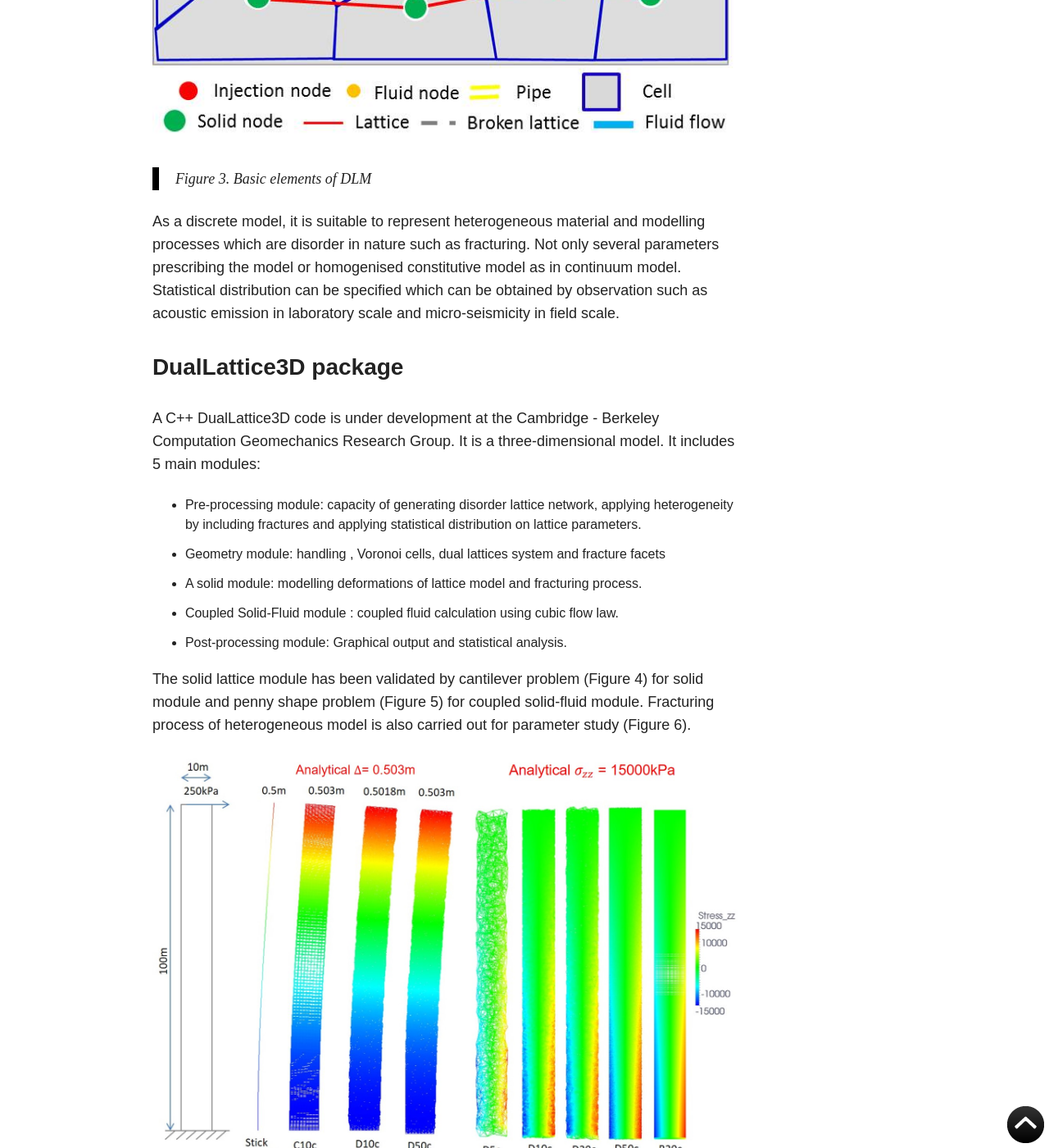
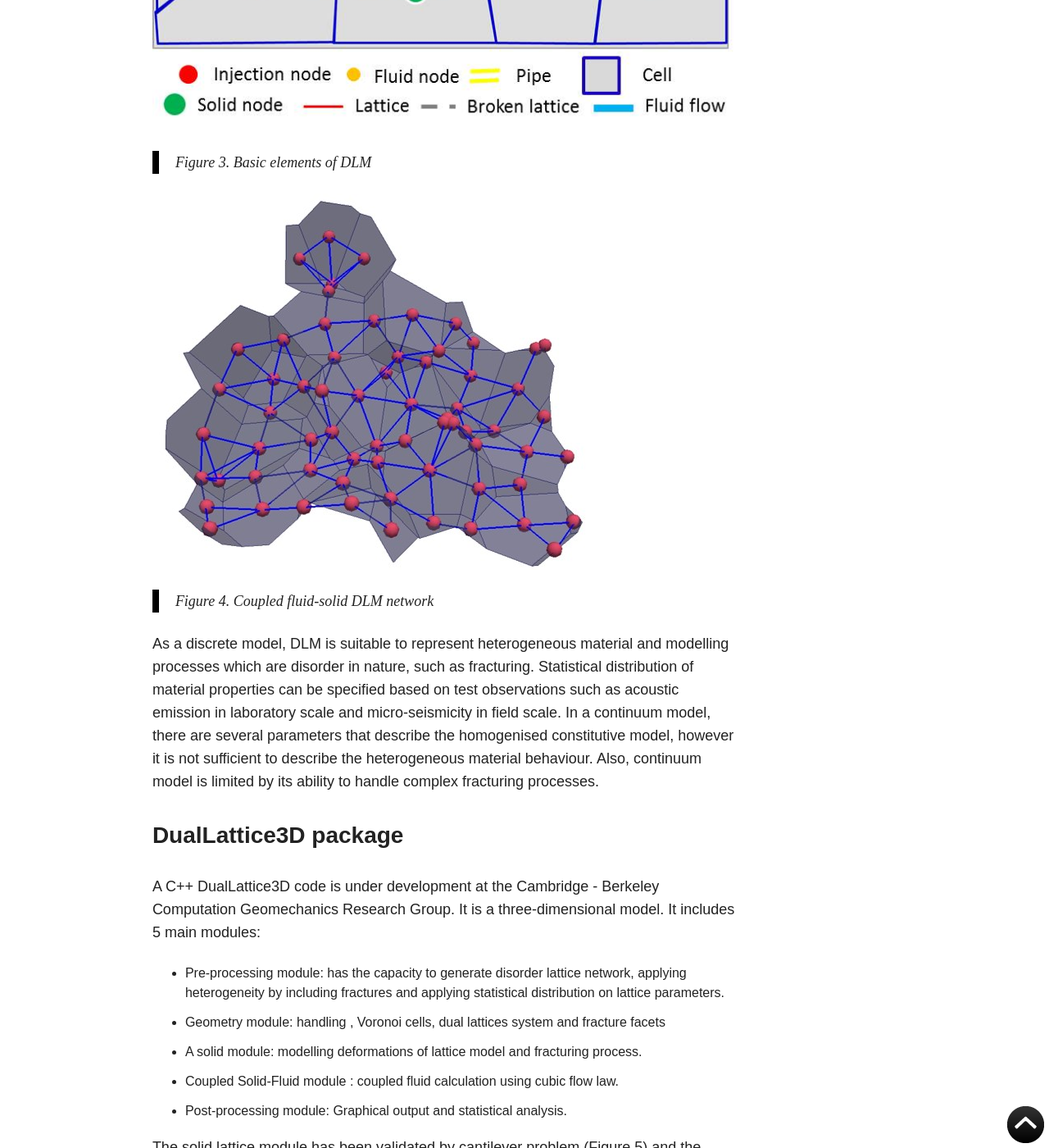
Before and after one commit to cb-geo/cb-geo.github.io, a Jekyll site: the page built from _posts/research_areas/2017-04-17-dlm.md, in a window 1280 px wide and 1400 px high, scrolled down 3041 px. Shown: the whole window at 82% size. Built offline with Jekyll 4.4.1, drawn with Linux system fonts in a browser that asks for light colours; nearby versions of some CDN libraries; some of the changed text lies outside the part shown.

Commit message:
:art: DLM updated text and figure

```diff
--- a/_posts/research_areas/2017-04-17-dlm.md
+++ b/_posts/research_areas/2017-04-17-dlm.md
@@ -14,8 +14,7 @@ date: 2017-04-17T11:50:00+01:00
 
 ## Dual Lattice Element Method
 
-### Introduction
-In geomaterial, particular rock, is multi-scales and multi-physics in nature (Figure 1). Dual Lattice Model (DLM) is a novel technique by coupling solid lattice system and fluid lattice system (Figure 2). It also models fracturing process in multi-scale heterogeneous material, in particular, highly challenging hydraulic fracturing problem.
+Geomaterials, particular rocks, are multi-scale and multi-physics in nature (Figure 1). Dual Lattice Model (DLM) is a novel technique which involves coupling the solid lattice system and  thefluid lattice system (Figure 2) to model the multi-physics problem. DLM is capable of modelling the fracturing process in multi-scale heterogeneous material, in particular, highly challenging hydraulic fracturing problem.
 
 ![Figure 1. Multiscale modelling using DLM]({{site.url}}/images/cb-geo/research/lem/multi-scale.jpg)
 > Figure 1. Multiscale modelling using DLM
@@ -23,41 +22,45 @@ In geomaterial, particular rock, is multi-scales and multi-physics in nature (Fi
 ![Figure 2. Dual Lattice Method (DLM)]({{site.url}}/images/cb-geo/research/lem/dlm.jpg)
 > Figure 2. Dual Lattice Method (DLM)
 
-Figure 3 shows the basic elements of DLM: cells, lattices and nodes. 3D solid material sub-divided into cells by Voronoi tessellation. Solid lattice is a 3D representation of solid material while fluid lattice is a 2D representation of fracture flow. The model simplifies a multi-physics 3D problem into 1D lattice network. They are fully coupled and geometrically inter-dependent (Figure 3). The fracture surface, which is solid cell facets is represented by fluid node and their conductivity by fluid lattice. By such simplification, it has the capacity to handle multi-scale simulation.
+Figure 3 shows the basic elements of DLM: cells, lattices and nodes. A 3D solid material is sub-divided into cells by Voronoi tessellation. Solid lattices are a 3D representation of the solid material while the fluid lattice is a 2D representation of the fracture flow. The model simplifies a 3D multi-physics problem into 1D lattice network. The fluid and solid lattice networks are fully coupled and geometrically inter-dependent (Figure 4). The fracture surface, which is solid cell facets is represented by fluid node and their conductivity by fluid lattice. By such simplification, it has the capacity to handle multi-scale simulation.
 
 ![Figure 3. Basic elements of DLM)]({{site.url}}/images/cb-geo/research/lem/dlm-elements.jpg)
 > Figure 3. Basic elements of DLM
 
-As a discrete model, it is suitable to represent heterogeneous material and modelling processes which are disorder in nature such as fracturing. Not only several parameters prescribing the model or homogenised constitutive model as in continuum model. Statistical distribution can be specified which can be obtained by observation such as acoustic emission in laboratory scale and micro-seismicity in field scale.
+
+![Figure 4. Coupled fluid-solid DLM network)]({{site.url}}/images/cb-geo/research/lem/fluid-network.jpg)
+> Figure 4. Coupled fluid-solid DLM network
+
+As a discrete model, DLM is suitable to represent heterogeneous material and modelling processes which are disorder in nature, such as fracturing. Statistical distribution of material properties can be specified based on test observations such as acoustic emission in laboratory scale and micro-seismicity in field scale. In a continuum model, there are several parameters that describe the homogenised constitutive model, however it is not sufficient to describe the heterogeneous material behaviour. Also, continuum model is limited by its ability to handle complex fracturing processes.
 
 ### DualLattice3D package
 
 A C++ DualLattice3D code is under development at the Cambridge - Berkeley Computation Geomechanics Research Group. It is a three-dimensional model. It includes 5 main modules:
 
-* Pre-processing module: capacity of generating disorder lattice network, applying heterogeneity by including fractures and applying statistical distribution on lattice parameters.
+* Pre-processing module: has the capacity to generate disorder lattice network, applying heterogeneity by including fractures and applying statistical distribution on lattice parameters.
 * Geometry module: handling , Voronoi cells, dual lattices system and fracture facets
 * A solid module: modelling deformations of lattice model and fracturing process.
 * Coupled Solid-Fluid module : coupled fluid calculation using cubic flow law.
 * Post-processing module: Graphical output and statistical analysis.
 
-The solid lattice module has been validated by cantilever problem (Figure 4) for solid module and penny shape problem (Figure 5) for coupled solid-fluid module. Fracturing process of heterogeneous model is also carried out for parameter study (Figure 6).
+The solid lattice module has been validated by cantilever problem (Figure 5) and the penny shape problem (Figure 6) for coupled solid-fluid module. A parametric study of the fracturing process of heterogenous model is also carried out (Figure 7).
 
-![Figure 4. Validation of DLM: Cantilever beam)]({{site.url}}/images/cb-geo/research/lem/cantilever.jpg)
-> Figure 4. Validation of DLM: Cantilever beam
+![Figure 5. Validation of DLM: Cantilever beam)]({{site.url}}/images/cb-geo/research/lem/cantilever.jpg)
+> Figure 5. Validation of DLM: Cantilever beam
 
-![Figure 5. Validation of DLM: Penny shaped crack)]({{site.url}}/images/cb-geo/research/lem/penny.jpg)
-> Figure 5. Validation of DLM: Penny shaped crack
+![Figure 6. Validation of DLM: Penny shaped crack)]({{site.url}}/images/cb-geo/research/lem/penny.jpg)
+> Figure 6. Validation of DLM: Penny shaped crack
 
 A highly efficient parallelised preconditioned Conjugate Gradient Method which has capacity to handle millions of DOF problem in desktop computer, with future potential for large-scale simulation in High Performance Computer Utilising clusters of CPUs or GPUs. The solid-fluid coupling problem is handled by sophisticated numerical scheme for fast and stable solutions.
 
-![Figure 6. Fracturing heterogeneous material)]({{site.url}}/images/cb-geo/research/lem/fracturing-heterogenous.jpg)
-> Figure 6. Fracturing heterogeneous material
+![Figure 7. Fracturing heterogeneous material)]({{site.url}}/images/cb-geo/research/lem/fracturing-heterogenous.jpg)
+> Figure 7. Fracturing heterogeneous material
 
 ### Future potential
-By the large scale 3D simulation of without expensive computational effort, realistic modelling of field with adequate details for capacity of practical applications including but not limited to hydraulic fracturing. By the advancement of computation power and rapid development of Machine Learning and optimisation algorithms, field data can serve as training data and produce an evolving model for better accuracy and provide predictive power which is the industry need (Figure 7).
+DLM offers the ability to perform large-scale 3D simulations without expensive computational effort. DLM also enables realistic modelling of field scale problems with adequate details for practical applications including but not limited to hydraulic fracturing. By the advancement of computation power and rapid development of Machine Learning and optimisation algorithms, field data can serve as training data and produce an evolving model for better accuracy and provide predictive power which is the industry need (Figure 8).
 
-![Figure 7. Potential applications of DLM)]({{site.url}}/images/cb-geo/research/lem/future.jpg)
-> Figure 7. Potential applications of DLM
+![Figure 8. Potential applications of DLM)]({{site.url}}/images/cb-geo/research/lem/future.jpg)
+> Figure 8. Potential applications of DLM
 
 ## Team
 <!-- Team filled from _data/members.yaml-->
```
Also changed, not shown: other parts of _posts/research_areas/2017-04-17-dlm.md (+1 -1 lines), images/cb-geo/research/lem/fluid-network.jpg (added).
